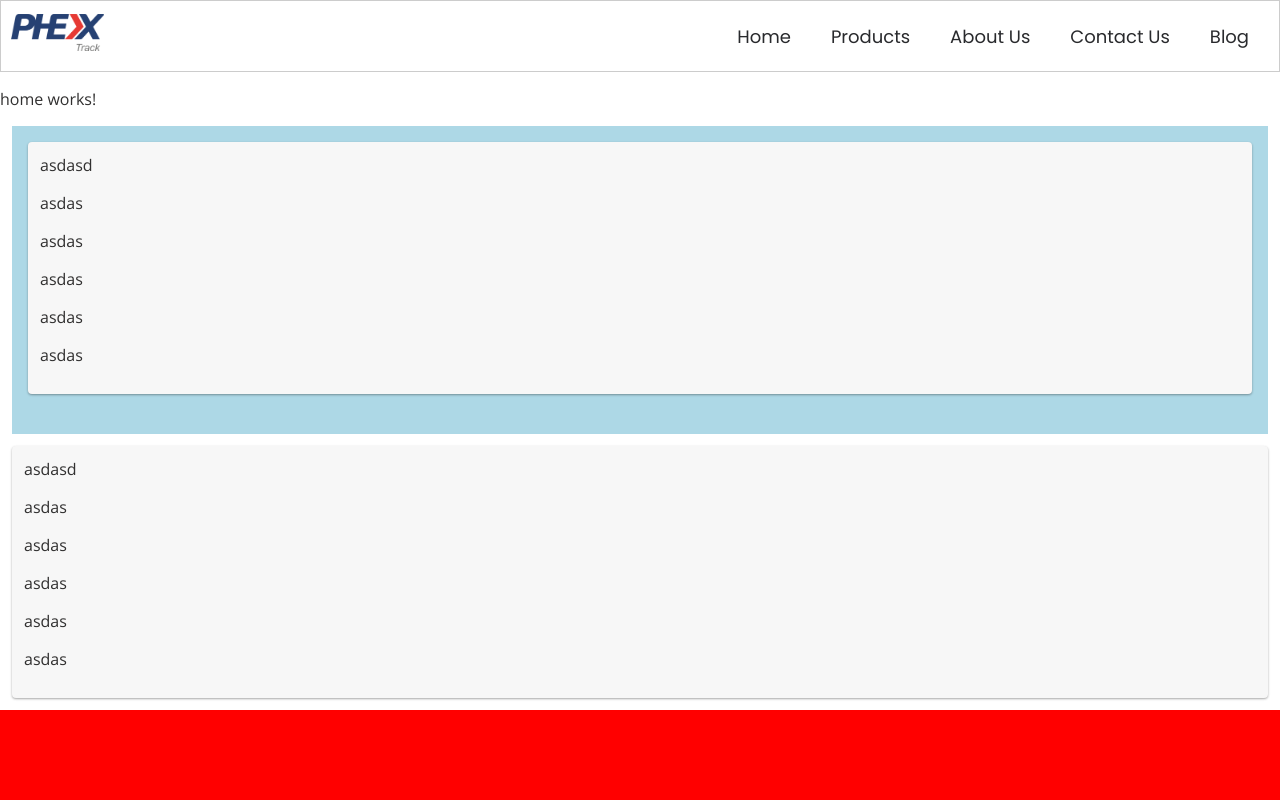
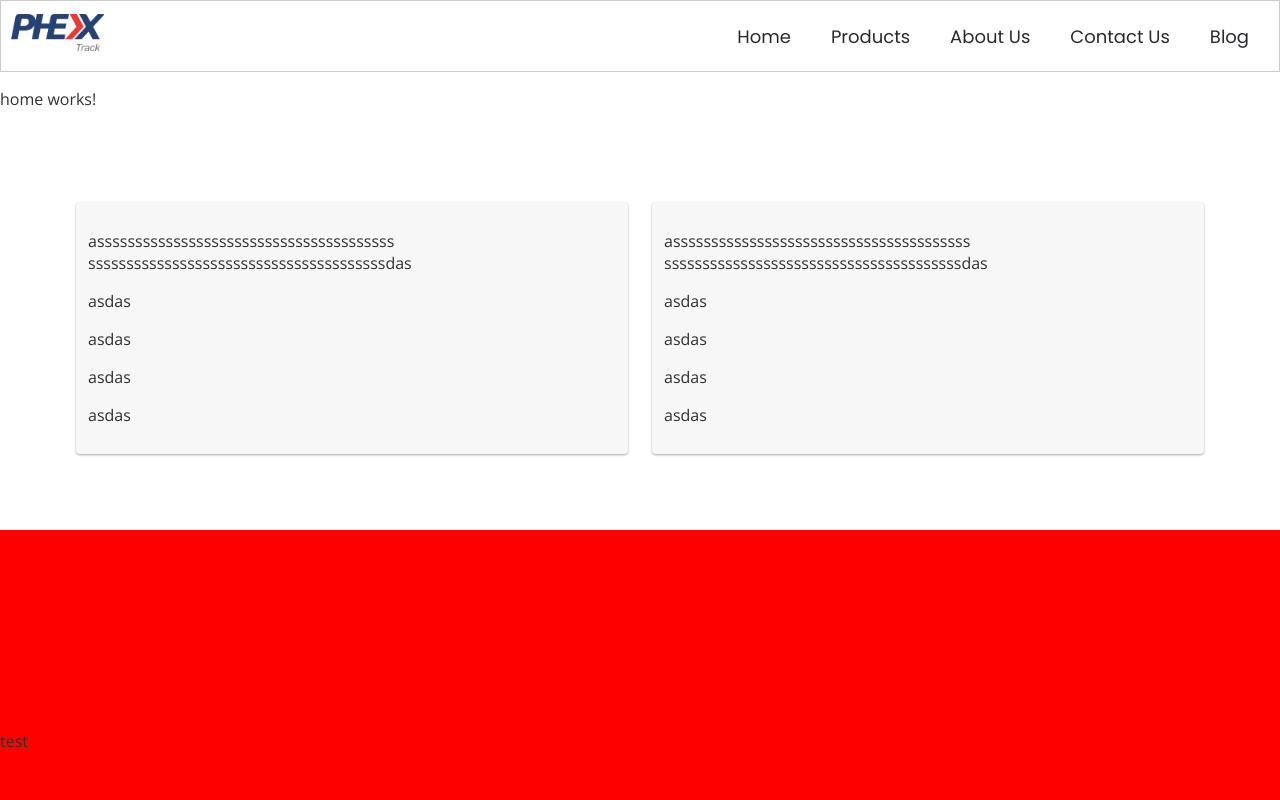
Before and after one commit to vanessabrev/front-phextrack, an Angular app: page / in a window 1280 px wide. Shown: the top 800 px of the page. Built offline with nearby package versions, Linux system fonts and the light colour scheme.

Commit message:
Ajuste do flexlLayout do componente card

```diff
--- a/angular.json
+++ b/angular.json
@@ -123,6 +123,10 @@
           }
         }
       }
-    }},
-  "defaultProject": "phextrack"
+    }
+  },
+  "defaultProject": "phextrack",
+  "cli": {
+    "analytics": "4d7f7e09-85a0-4d1f-bd8e-9203096729b1"
+  }
 }
--- a/src/app/components/card/card.component.html
+++ b/src/app/components/card/card.component.html
@@ -1,7 +1,11 @@
-<div class="card">asdasd
-  <p>asdas</p>
-  <p>asdas</p>
-  <p>asdas</p>
-  <p>asdas</p>
-  <p>asdas</p>
+<!-- fxFlex="0 1 calc(33.3% - 11px)"   -->
+<div class="flex-container card" fxLayout="row wrap">
+
+  <div>
+    <p>asssssssssssssssssssssssssssssssssssssss sssssssssssssssssssssssssssssssssssssssdas</p>
+    <p>asdas</p>
+    <p>asdas</p>
+    <p>asdas</p>
+    <p>asdas</p>
+  </div>
 </div>
--- a/src/app/components/container/container.component.html
+++ b/src/app/components/container/container.component.html
@@ -1,3 +1,5 @@
-<div class="main-container">
+<div class="flex-container" fxLayout.xs="column" fxLayoutAlign="start center stretch" style="padding: 5%;">
   <app-card></app-card>
+  <app-card></app-card>
+
 </div>
--- a/src/app/components/container/container.component.scss
+++ b/src/app/components/container/container.component.scss
@@ -1,6 +1,10 @@
 .main-container {
   background-color: lightblue;
   min-height: 300px;
-  margin: 1.5vh;
-  padding: 0.5vh;
+  // margin: 1.5vh;
+  // padding: 0.5vh;
+
+  // display:flex;
+  // flex-direction: row;
+  // flex-wrap: wrap;
 }
--- a/src/app/pages/home/home.component.html
+++ b/src/app/pages/home/home.component.html
@@ -3,7 +3,6 @@
 
 <app-container></app-container>
 
-<app-card></app-card>
 
 <section class="test" id="home">
     test
```
